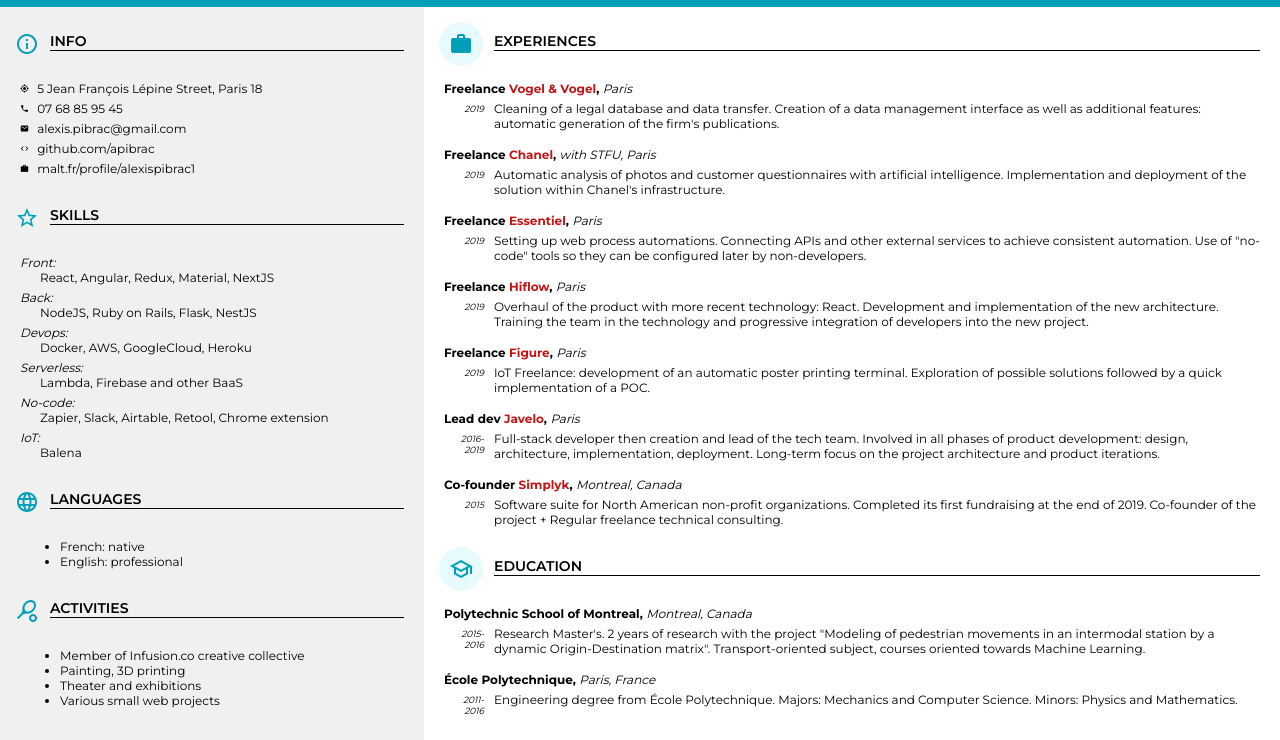
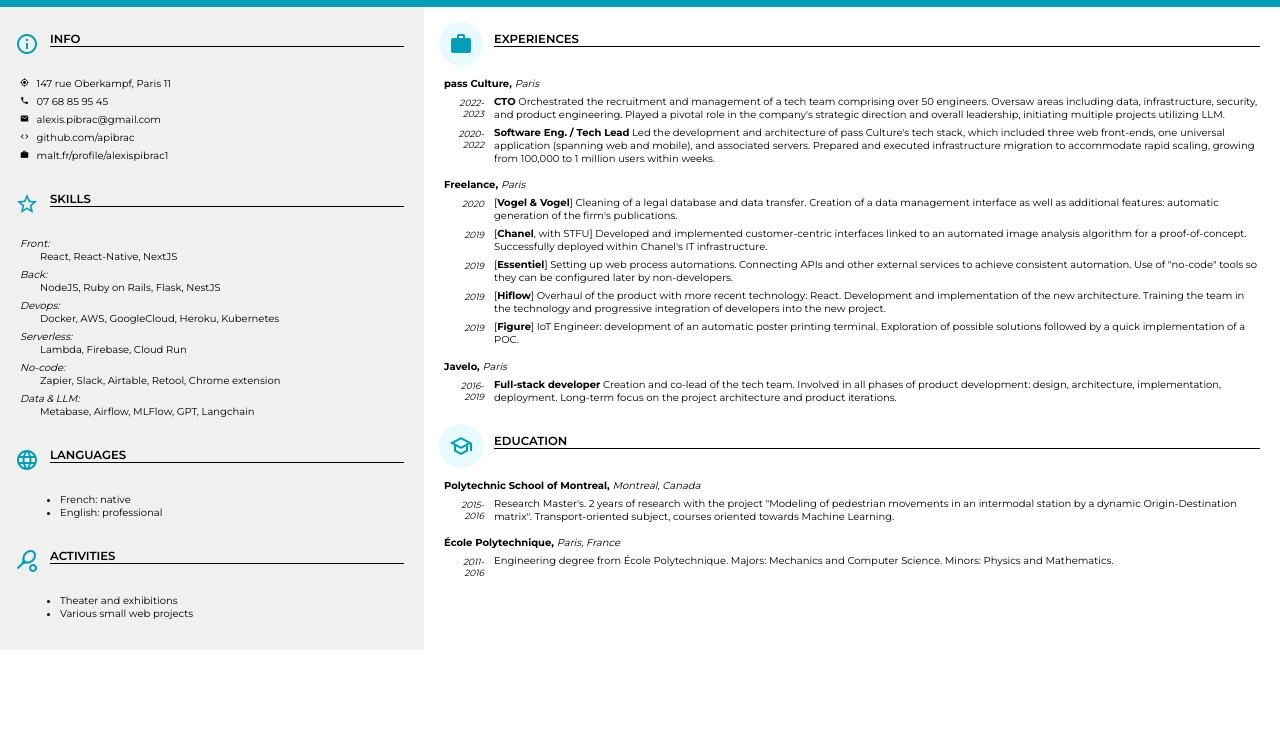
Before and after one commit to apibrac/CV, a plain HTML site: page index.html in a window 1280 px wide. Shown: the part 188-928 px from the top of the page. After the commit the page ends 838 px from the top, so only its background shows below. Drawn offline with Linux system fonts and the light colour scheme.

Commit message:
English version and actual

```diff
--- a/index.html
+++ b/index.html
@@ -17,8 +17,7 @@
       <div class="header-content">
         <h1>Alexis Pibrac</h1>
         <div class="sub-header">
-          <p>Product Engineer</p>
-          <p>Web Development</p>
+          <p>Product Engineer / CTO</p>
         </div>
       </div>
     </div>
@@ -27,7 +26,7 @@
     <div class="left">
       <div class="info">
         <h3><i class="material-icons-outlined">info</i>Info</h3>
-        <p><i class="material-icons">my_location</i> 5 Jean François Lépine Street, Paris 18</p>
+        <p><i class="material-icons">my_location</i> 147 rue Oberkampf, Paris 11</p>
         <p><i class="material-icons">phone</i> 07 68 85 95 45</p>
         <p><i class="material-icons">mail</i> alexis.pibrac@gmail.com</p>
         <p><i class="material-icons">code</i> github.com/apibrac</p>
@@ -36,12 +35,12 @@
 
       <h3><i class="material-icons-outlined">star_border</i>Skills</h3>
       <div class="skills">
-        <p>Front: <span>React, Angular, Redux, Material, NextJS</span></p>
+        <p>Front: <span>React, React-Native, NextJS</span></p>
         <p>Back: <span>NodeJS, Ruby on Rails, Flask, NestJS</span></p>
-        <p>Devops: <span>Docker, AWS, GoogleCloud, Heroku</span></p>
-        <p>Serverless: <span>Lambda, Firebase and other BaaS</span></p>
+        <p>Devops: <span>Docker, AWS, GoogleCloud, Heroku, Kubernetes</span></p>
+        <p>Serverless: <span>Lambda, Firebase, Cloud Run</span></p>
         <p>No-code: <span>Zapier, Slack, Airtable, Retool, Chrome extension</span></p>
-        <p>IoT: <span>Balena</span></p>
+        <p>Data & LLM: <span>Metabase, Airflow, MLFlow, GPT, Langchain</span></p>
       </div>
 
       <h3><i class="material-icons-outlined">language</i>Languages</h3>
@@ -52,8 +51,6 @@
 
       <h3><i class="material-icons-outlined">sports_tennis</i>Activities</h3>
       <ul>
-        <li>Member of Infusion.co creative collective</li>
-        <li>Painting, 3D printing</li>
         <li>Theater and exhibitions</li>
         <li>Various small web projects</li>
       </ul>
@@ -63,59 +60,81 @@
 
         <h3><i class="material-icons-outlined">work</i>Experiences</h3>
 
-        <h4><span>Freelance</span> <span class="name">Vogel & Vogel</span>, <span>Paris</span></h4>
-        <span class="subtitle">2019</span>
+        <div>
+          <h4><span>pass Culture</span>, <span>Paris</span></h4>
+
+          <span class="subtitle">2022-2023</span>
           <p>
+            <span class="name">CTO</span>
+            Orchestrated the recruitment and management of a tech team comprising over 50 engineers.
+            Oversaw areas including data, infrastructure, security, and product engineering.
+            Played a pivotal role in the company's strategic direction and overall leadership, initiating multiple
+            projects utilizing LLM.
+          </p>
+
+          <span class="subtitle">2020-2022</span>
+          <p>
+            <span class="name">Software Eng. / Tech Lead</span>
+            Led the development and architecture of pass Culture's tech stack, which included three web front-ends, one
+            universal application (spanning web and mobile), and associated servers.
+            Prepared and executed infrastructure migration to accommodate rapid scaling, growing from 100,000 to 1
+            million users within weeks.
+          </p>
+        </div>
+
+        <div>
+          <h4><span>Freelance</span>, <span>Paris</span></h4>
+
+          <span class="subtitle">2020</span>
+          <p>
+            [<span class="name">Vogel & Vogel</span>]
             Cleaning of a legal database and data transfer.
             Creation of a data management interface as well as additional features:
             automatic generation of the firm's publications.
           </p>
 
-        <h4><span>Freelance</span> <span class="name">Chanel</span>, <span>with STFU, Paris</span></h4>
           <span class="subtitle">2019</span>
           <p>
-          Automatic analysis of photos and customer questionnaires with artificial intelligence.
-          Implementation and deployment of the solution within Chanel's infrastructure.
+            [<span class="name">Chanel</span>, with STFU]
+            Developed and implemented customer-centric interfaces linked to an automated image analysis algorithm for a
+            proof-of-concept.
+            Successfully deployed within Chanel's IT infrastructure.
           </p>
 
-        <h4><span>Freelance</span> <span class="name">Essentiel</span>, <span>Paris</span></h4>
           <span class="subtitle">2019</span>
           <p>
+            [<span class="name">Essentiel</span>]
             Setting up web process automations.
             Connecting APIs and other external services to achieve consistent automation.
             Use of "no-code" tools so they can be configured later by non-developers.
           </p>
 
-        <h4><span>Freelance</span> <span class="name">Hiflow</span>, <span>Paris</span></h4>
           <span class="subtitle">2019</span>
           <p>
+            [<span class="name">Hiflow</span>]
             Overhaul of the product with more recent technology: React.
             Development and implementation of the new architecture.
             Training the team in the technology and progressive integration of developers into the new project.
           </p>
 
-        <h4><span>Freelance</span> <span class="name">Figure</span>, <span>Paris</span></h4>
           <span class="subtitle">2019</span>
           <p>
-          IoT Freelance: development of an automatic poster printing terminal.
+            [<span class="name">Figure</span>]
+            IoT Engineer: development of an automatic poster printing terminal.
             Exploration of possible solutions followed by a quick implementation of a POC.
           </p>
+        </div>
 
-        <h4><span>Lead dev</span> <span class="name">Javelo</span>, <span>Paris</span></h4>
+        <div>
+          <h4>Javelo, <span>Paris</span></h4>
+
           <span class="subtitle">2016-2019</span>
           <p>
-          Full-stack developer then creation and lead of the tech team.
+            <span class="name">Full-stack developer</span> Creation and co-lead of the tech team.
             Involved in all phases of product development: design, architecture, implementation, deployment.
             Long-term focus on the project architecture and product iterations.
           </p>
-
-        <h4><span>Co-founder</span> <span class="name">Simplyk</span>, <span>Montreal, Canada</span></h4>
-        <span class="subtitle">2015</span>
-        <p>
-          Software suite for North American non-profit organizations.
-          Completed its first fundraising at the end of 2019.
-          Co-founder of the project + Regular freelance technical consulting.
-        </p>
+        </div>
       </div>
 
       <h3><i class="material-icons-outlined">school</i>Education</h3>
--- a/style.css
+++ b/style.css
@@ -1,7 +1,12 @@
 body {
   font-family: "Montserrat", sans-serif;
-  font-size: 12px;
+  font-size: 10px;
   margin: 0;
+}
+
+body {
+  -webkit-print-color-adjust: exact !important;
+  print-color-adjust: exact !important;
 }
 
 .header-container {
@@ -34,7 +39,7 @@ body {
 }
 
 h1 {
-  font-size: 2.2em;
+  font-size: 3em;
   text-transform: uppercase;
 }
 
@@ -50,7 +55,7 @@ p {
   display: flex;
 }
 
-.container > * {
+.container>* {
   padding: 190px 20px 20px;
 }
 
@@ -88,7 +93,7 @@ h4 span:last-child {
 }
 
 .experiences .name {
-  color: #c21616;
+  font-weight: bold;
 }
 
 .right h4 {
@@ -138,3 +143,7 @@ h3 {
 .right h3 {
   margin-left: 50px;
 }
+
+.experiences p {
+  font-size: 10px;
+}
```
Lines whose indentation alone changed are shown as unchanged.
